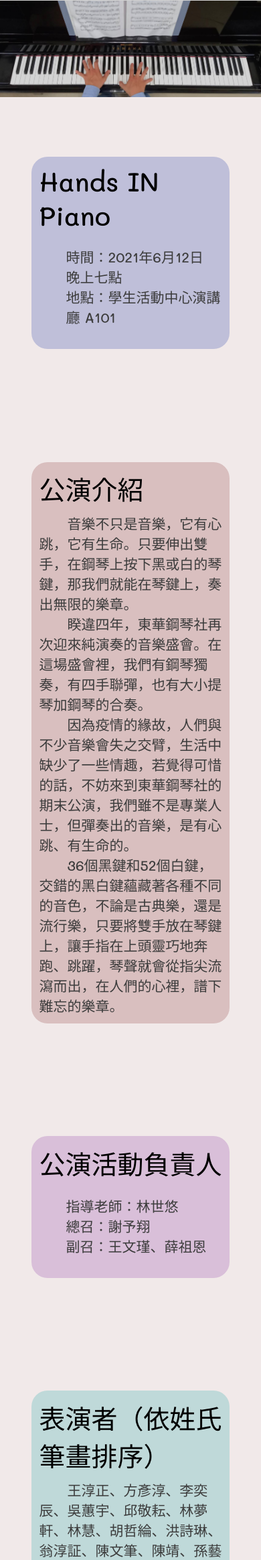
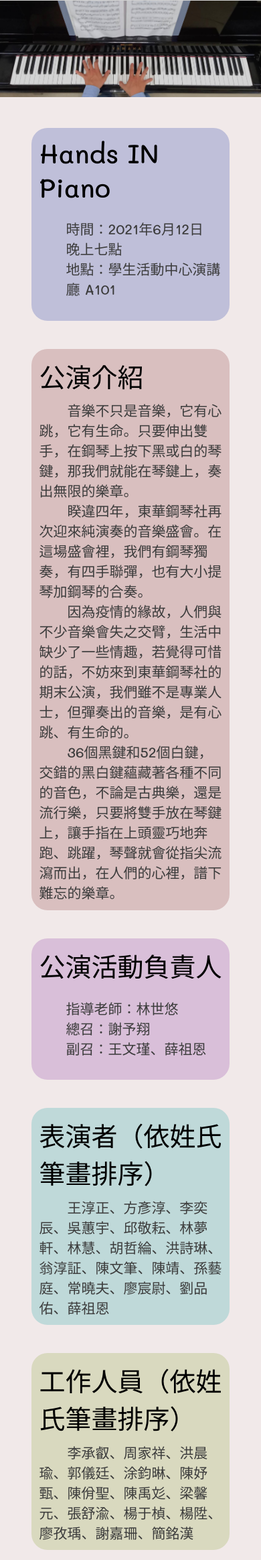
Before and after one commit to michael21910/michael21910.github.io, a PHP site: the page made by piano club/hands in piano.html in a window 390 px wide. Shown: the part 417-2746 px from the top of the page at 67% size. Run offline with PHP 8.4, Linux system fonts and the light colour scheme.

Commit message:
less margin in mobile version

```diff
--- a/piano club/stylePIANO.css
+++ b/piano club/stylePIANO.css
@@ -222,8 +222,8 @@ img{
 		background: rgb(217, 191, 191);
 		border-radius: 24px;
 		padding: 3vw;
-		margin-top: 10vh;
-		margin-bottom: 10vh;
+		margin-top: 2.5vh;
+		margin-bottom: 2.5vh;
 	}
 
 	.textBox div{
@@ -257,7 +257,13 @@ img{
 	.colorGreen{
 		background: rgb(217, 217, 191);
 	}
+	.margin-topMore{
+		margin-top: 5vh !important;
+	}
 
+	.margin-bottomMore{
+		margin-bottom: 5vh !important;
+	}
 	/* footer */
 	.footerContainer{
 		margin: 0 auto;
@@ -294,8 +300,8 @@ img{
 	.contact{
 		width: 70vw;
 		padding: 3vw;
-		margin-top: 10vh;
-		margin-bottom: 10vh;
+		margin-top: 2.5vh;
+		margin-bottom: 2.5vh;
 		border-left: 2px solid rgb(217, 191, 191);
 	}
 
```
